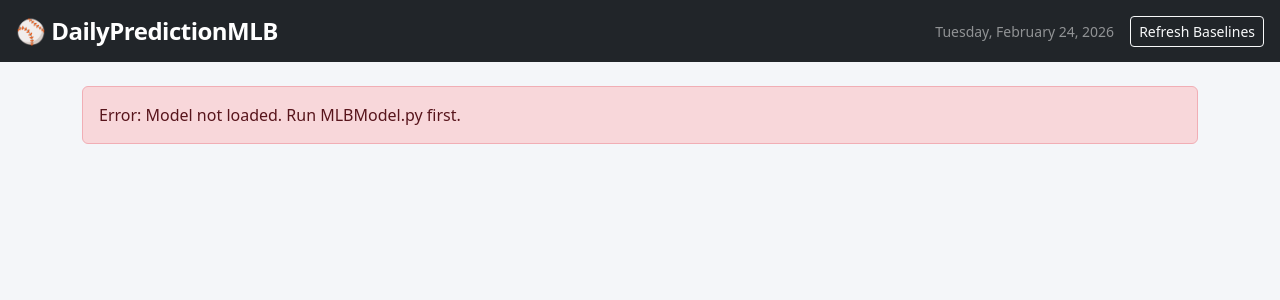
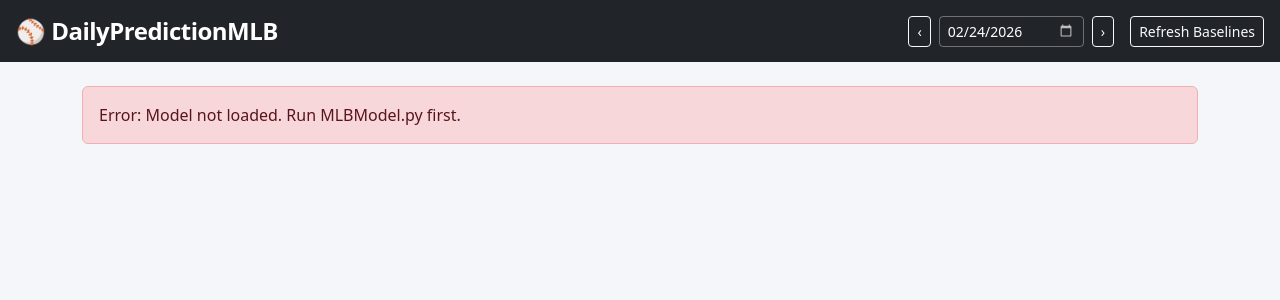
Before and after one commit to JMetzger32/DailyPredictionMLB, a Flask app: page / in a window 1280 px wide. Shown: the top 300 px of the page. Run offline with Flask 3, Linux system fonts and the light colour scheme; parts of the project's set-up code (start-up, migrations or seed data) failed here and were passed over.

Commit message:
Add date picker, team filter, stat tooltips, spring training banner

```diff
--- a/Desktop/CodeProjects/JackProject/schedule_fetcher.py
+++ b/Desktop/CodeProjects/JackProject/schedule_fetcher.py
@@ -180,6 +180,7 @@ def get_todays_schedule(target_date=None):
                 "game_time_utc":     game_time_utc,
                 "game_time_et":      game_time_et,
                 "status":            status,
+                "game_type":         game.get("gameType", "R"),
                 "away_team":         away_retro,
                 "home_team":         home_retro,
                 "away_team_name":    away_full,
--- a/Desktop/CodeProjects/JackProject/static/style.css
+++ b/Desktop/CodeProjects/JackProject/static/style.css
@@ -74,6 +74,35 @@ body {
   font-size: 0.75rem;
 }
 
+/* ── Date picker ──────────────────────────────────────── */
+.date-input {
+  width: 145px;
+  background-color: transparent;
+  color: #fff;
+  border-color: rgba(255, 255, 255, 0.35);
+}
+
+.date-input:focus {
+  background-color: rgba(255, 255, 255, 0.1);
+  color: #fff;
+  border-color: rgba(255, 255, 255, 0.6);
+  box-shadow: none;
+}
+
+.date-input::-webkit-calendar-picker-indicator {
+  filter: invert(1);
+  opacity: 0.7;
+}
+
+/* ── Filter pills ─────────────────────────────────────── */
+.filter-pill {
+  border-radius: 20px;
+}
+
+.filter-pill.active {
+  font-weight: 600;
+}
+
 /* ── Responsive tweaks ────────────────────────────────── */
 @media (max-width: 576px) {
   .stats-table thead th,
--- a/Desktop/CodeProjects/JackProject/templates/index.html
+++ b/Desktop/CodeProjects/JackProject/templates/index.html
@@ -12,9 +12,11 @@
 <!-- ── Navbar ────────────────────────────────────────────────────── -->
 <nav class="navbar navbar-dark bg-dark px-3 py-2">
   <span class="navbar-brand fw-bold fs-4">⚾ DailyPredictionMLB</span>
-  <div class="d-flex align-items-center gap-3">
-    <span id="date-label" class="text-white-50 small"></span>
-    <button id="refresh-btn" class="btn btn-outline-light btn-sm">Refresh Baselines</button>
+  <div class="d-flex align-items-center gap-2 flex-wrap">
+    <button id="prev-day" class="btn btn-outline-light btn-sm">&#8249;</button>
+    <input type="date" id="date-picker" class="form-control form-control-sm date-input" />
+    <button id="next-day" class="btn btn-outline-light btn-sm">&#8250;</button>
+    <button id="refresh-btn" class="btn btn-outline-light btn-sm ms-2">Refresh Baselines</button>
   </div>
 </nav>
 
@@ -28,10 +30,19 @@
 
   <div id="no-games" class="text-center py-5 d-none">
     <p class="fs-4 text-muted">No MLB games scheduled today.</p>
-    <p class="text-muted small">Check back tomorrow, or use <code>?date=YYYY-MM-DD</code> to view another date.</p>
+    <p class="text-muted small">Check back tomorrow, or use the date picker to view another date.</p>
   </div>
 
   <div id="error-box" class="alert alert-danger d-none" role="alert"></div>
+
+  <div id="spring-banner" class="alert alert-warning d-none" role="alert">
+    ⚾ <strong>Spring Training</strong> — These predictions use 2025 regular-season baselines.
+    Rosters and pitcher usage differ from the regular season; treat confidence levels loosely.
+  </div>
+
+  <div id="filter-bar" class="d-flex flex-wrap gap-2 mb-3 d-none">
+    <button class="btn btn-sm btn-primary filter-pill active" data-team="all">All Games</button>
+  </div>
 
   <div id="games-grid" class="row g-3 d-none"></div>
 
@@ -63,32 +74,56 @@
               <td class="text-center small home-sp"></td>
             </tr>
             <tr>
-              <td class="ps-3 text-muted small">ERA / xFIP / SIERA</td>
+              <td class="ps-3 text-muted small"
+                  data-bs-toggle="tooltip" data-bs-placement="right"
+                  title="ERA: earned runs per 9 innings · xFIP: park-neutral FIP using expected HR rate · SIERA: adds batted-ball quality">
+                ERA / xFIP / SIERA
+              </td>
               <td class="text-center small away-sp-line"></td>
               <td class="text-center small home-sp-line"></td>
             </tr>
             <tr>
-              <td class="ps-3 text-muted small">Team OBP (30g)</td>
+              <td class="ps-3 text-muted small"
+                  data-bs-toggle="tooltip" data-bs-placement="right"
+                  title="On-Base Percentage — how often batters reach base, 30-game rolling average">
+                Team OBP (30g)
+              </td>
               <td class="text-center small away-obp"></td>
               <td class="text-center small home-obp"></td>
             </tr>
             <tr>
-              <td class="ps-3 text-muted small">Team SLG (30g)</td>
+              <td class="ps-3 text-muted small"
+                  data-bs-toggle="tooltip" data-bs-placement="right"
+                  title="Slugging Percentage — total bases per at-bat, 30-game rolling average">
+                Team SLG (30g)
+              </td>
               <td class="text-center small away-slg"></td>
               <td class="text-center small home-slg"></td>
             </tr>
             <tr>
-              <td class="ps-3 text-muted small">Hits/G (30g)</td>
+              <td class="ps-3 text-muted small"
+                  data-bs-toggle="tooltip" data-bs-placement="right"
+                  title="Hits per game, 30-game rolling average">
+                Hits/G (30g)
+              </td>
               <td class="text-center small away-hits"></td>
               <td class="text-center small home-hits"></td>
             </tr>
             <tr>
-              <td class="ps-3 text-muted small">Runs/G (10g recent)</td>
+              <td class="ps-3 text-muted small"
+                  data-bs-toggle="tooltip" data-bs-placement="right"
+                  title="Runs scored per game, 10-game rolling average (recent form indicator)">
+                Runs/G (10g recent)
+              </td>
               <td class="text-center small away-runs"></td>
               <td class="text-center small home-runs"></td>
             </tr>
             <tr>
-              <td class="ps-3 text-muted small">Bullpen ERA</td>
+              <td class="ps-3 text-muted small"
+                  data-bs-toggle="tooltip" data-bs-placement="right"
+                  title="Relief pitchers' ERA — excludes the starting pitcher">
+                Bullpen ERA
+              </td>
               <td class="text-center small away-bp"></td>
               <td class="text-center small home-bp"></td>
             </tr>
@@ -117,6 +152,7 @@
   </div>
 </template>
 
+<script src="https://cdn.jsdelivr.net/npm/bootstrap@5.3.2/dist/js/bootstrap.bundle.min.js"></script>
 <script>
   // ── Helpers ──────────────────────────────────────────────────────
   function pct(v)   { return (v * 100).toFixed(1) + "%"; }
@@ -131,12 +167,32 @@
     return parts[0][0] + ". " + parts.slice(1).join(" ");
   }
 
-  // ── Date label ───────────────────────────────────────────────────
+  function toISODate(d) {
+    return d.toISOString().slice(0, 10);
+  }
+
+  // ── Date picker setup ─────────────────────────────────────────────
   const urlDate = new URLSearchParams(window.location.search).get("date");
-  const displayDate = urlDate
-    ? new Date(urlDate + "T12:00:00").toLocaleDateString("en-US", { weekday: "long", year: "numeric", month: "long", day: "numeric" })
-    : new Date().toLocaleDateString("en-US", { weekday: "long", year: "numeric", month: "long", day: "numeric" });
-  document.getElementById("date-label").textContent = displayDate;
+  const picker  = document.getElementById("date-picker");
+
+  picker.value = urlDate || toISODate(new Date());
+
+  picker.addEventListener("change", () => {
+    const val = picker.value;
+    window.location.href = val === toISODate(new Date()) ? "/" : "/?date=" + val;
+  });
+
+  document.getElementById("prev-day").addEventListener("click", () => {
+    const d = new Date(picker.value + "T12:00:00");
+    d.setDate(d.getDate() - 1);
+    window.location.href = "/?date=" + toISODate(d);
+  });
+
+  document.getElementById("next-day").addEventListener("click", () => {
+    const d = new Date(picker.value + "T12:00:00");
+    d.setDate(d.getDate() + 1);
+    window.location.href = "/?date=" + toISODate(d);
+  });
 
   // ── Refresh baselines button ──────────────────────────────────────
   document.getElementById("refresh-btn").addEventListener("click", async () => {
@@ -205,7 +261,6 @@
 
     q(".away-bar").style.width = awayPct + "%";
     q(".away-bar").setAttribute("aria-valuenow", awayPct);
-
     q(".home-bar").style.width = homePct + "%";
     q(".home-bar").setAttribute("aria-valuenow", homePct);
 
@@ -217,23 +272,72 @@
     q(".home-badge").textContent = homePct + "%";
     q(".home-badge").classList.add(homeWin ? "bg-danger" : "bg-secondary");
 
-    const winnerLabel = homeWin ? `${homeName} favored` : `${awayName} favored`;
-    q(".winner-badge").textContent = winnerLabel;
+    q(".winner-badge").textContent = homeWin ? `${homeName} favored` : `${awayName} favored`;
+
+    // Initialize Bootstrap tooltips (must happen after node is appended — deferred below)
+    node._tooltipEls = node.querySelectorAll("[data-bs-toggle='tooltip']");
 
     return node;
   }
 
+  // ── Team filter ───────────────────────────────────────────────────
+  function renderFilterPills(games) {
+    const bar = document.getElementById("filter-bar");
+    bar.querySelectorAll(".filter-pill:not([data-team='all'])").forEach(el => el.remove());
+
+    const teams = new Set();
+    games.forEach(g => {
+      if (g.away_team_name) teams.add(g.away_team_name);
+      if (g.home_team_name) teams.add(g.home_team_name);
+    });
+
+    [...teams].sort().forEach(team => {
+      const btn = document.createElement("button");
+      btn.className = "btn btn-sm btn-outline-secondary filter-pill";
+      btn.dataset.team = team;
+      btn.textContent = team;
+      btn.addEventListener("click", () => applyFilter(team));
+      bar.appendChild(btn);
+    });
+
+    bar.querySelector("[data-team='all']").addEventListener("click", () => applyFilter("all"));
+    bar.classList.remove("d-none");
+  }
+
+  function applyFilter(team) {
+    document.querySelectorAll(".filter-pill").forEach(p => {
+      p.classList.remove("active", "btn-primary");
+      p.classList.add("btn-outline-secondary");
+    });
+    const activePill = document.querySelector(`.filter-pill[data-team="${CSS.escape(team)}"]`);
+    if (activePill) {
+      activePill.classList.remove("btn-outline-secondary");
+      activePill.classList.add("active", "btn-primary");
+    }
+
+    document.querySelectorAll("#games-grid > .col-12").forEach(col => {
+      if (team === "all") {
+        col.classList.remove("d-none");
+      } else {
+        const label = col.querySelector(".matchup-label")?.textContent || "";
+        col.classList.toggle("d-none", !label.includes(team));
+      }
+    });
+  }
+
   // ── Load predictions ─────────────────────────────────────────────
   async function loadPredictions() {
-    const loading  = document.getElementById("loading");
-    const noGames  = document.getElementById("no-games");
-    const errorBox = document.getElementById("error-box");
-    const grid     = document.getElementById("games-grid");
+    const loading      = document.getElementById("loading");
+    const noGames      = document.getElementById("no-games");
+    const errorBox     = document.getElementById("error-box");
+    const grid         = document.getElementById("games-grid");
+    const springBanner = document.getElementById("spring-banner");
 
     loading.classList.remove("d-none");
     noGames.classList.add("d-none");
     errorBox.classList.add("d-none");
     grid.classList.add("d-none");
+    springBanner.classList.add("d-none");
     grid.innerHTML = "";
 
     const apiUrl = urlDate ? `/api/predictions?date=${urlDate}` : "/api/predictions";
@@ -257,10 +361,23 @@
         return;
       }
 
+      // Spring training banner
+      if (playable.some(g => g.game_type === "S")) {
+        springBanner.classList.remove("d-none");
+      }
+
       for (const game of playable) {
-        grid.appendChild(buildCard(game));
+        const node = buildCard(game);
+        grid.appendChild(node);
       }
       grid.classList.remove("d-none");
+
+      // Initialize tooltips now that nodes are in the DOM
+      grid.querySelectorAll("[data-bs-toggle='tooltip']").forEach(el => {
+        new bootstrap.Tooltip(el, { trigger: "hover" });
+      });
+
+      renderFilterPills(playable);
 
     } catch (e) {
       loading.classList.add("d-none");
```
